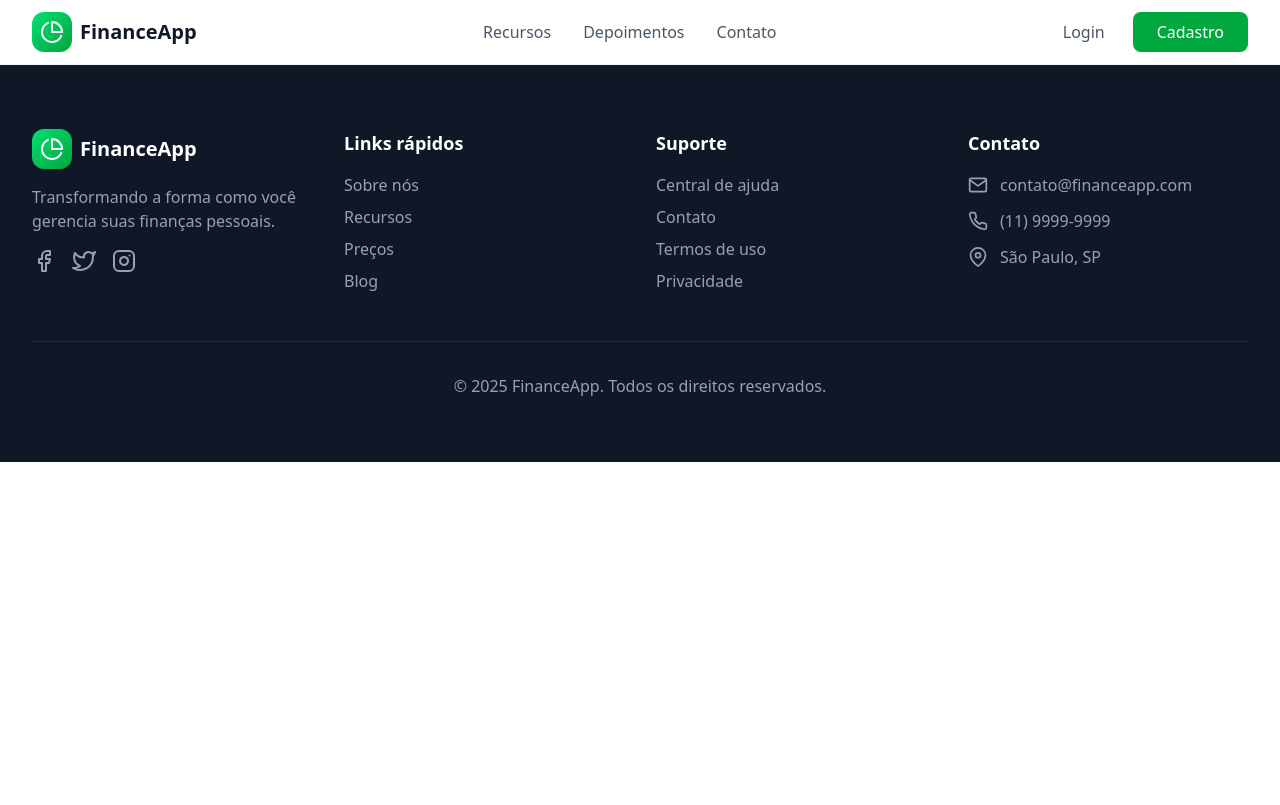
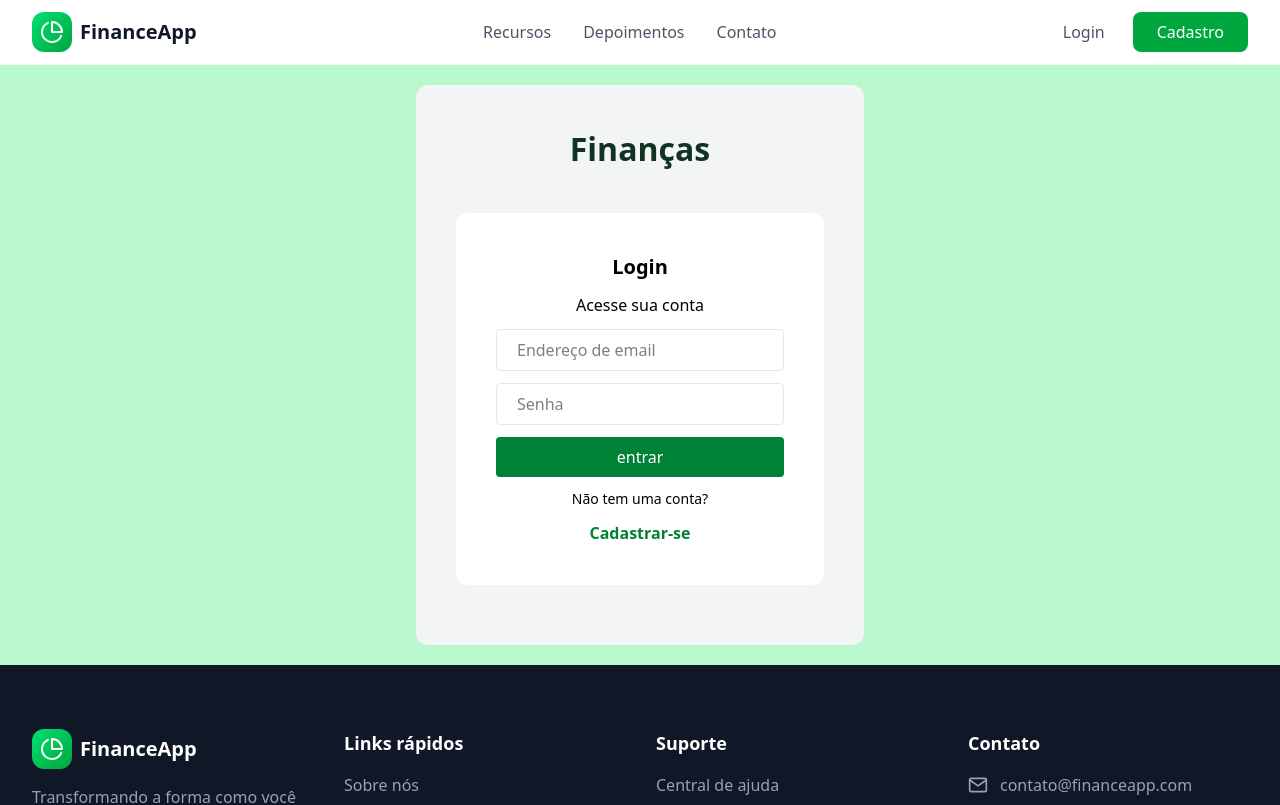
Before and after one commit to ikarofreitas/Finper, a React (Vite) app: page /login in a window 1280 px wide. Shown: the top 805 px of the page. Built offline with nearby package versions, Linux system fonts and the light colour scheme.

Commit message:
Pagina de registro e login feita

```diff
--- a/src/pages/LoginPage.jsx
+++ b/src/pages/LoginPage.jsx
@@ -1,10 +1,88 @@
-import { useState, useEffect } from "react";
-import { useForm } from "react-hook-form";
+import { useState, useEffect, Fragment } from "react";
+import { set, useForm } from "react-hook-form";
+import { useNavigate } from "react-router-dom";
 
 
-export default function LoginPage(){
+export default function RegisterPage(){
 
+    const [email, setEmail] = useState('');
+    const [password, setPassword] = useState('');
+    const [error, setError] = useState('');
+    const navigate = useNavigate();
+
+    const onChangeHandle = (event) => {
+        const {name,value} = event.target;
+        if (name === 'email') {
+            setEmail(value);
+        }
+        if (name === 'password') {
+            setPassword(value);
+        }
+
+    }
+    const onSubmitHandle = (event) =>  {
+        event.preventDefault();
+        if (!email || !password) {
+            setError('preenche ai bro');
+        } else {
+            console.log ('data sent ', {email, password});
+            setError('');
+            setEmail('');
+            setPassword('');
+            navigate('/');
+        }
+    }
     return(
-        <></>
+        <>
+        <div className="bg-green-200 p-5">
+            <div className=" max-w-md bg-gray-100 p-10 mx-auto rounded-xl"
+            >
+                <section className="flex justify-center">
+                    <h1 className="text-[2rem] font-bold text-[#113322]"
+                    >Finanças</h1>
+                </section>
+                <form
+                    onSubmit={onSubmitHandle}
+                    className="max-w-sm mx-auto mb-5 mt-10 p-10 bg-white flex flex-col gap-3 rounded-xl">
+                    <h1
+                    className="text-center font-bold text-xl"
+                    >Login</h1>
+                    <h5 className="text-center"
+                    >Acesse sua conta</h5>
+                    <input type="text"
+                        name="email"
+                        value={email}
+                        placeholder="Endereço de email"
+                        onChange={onChangeHandle}
+                        className="border-1 border-gray-200 rounded-sm px-5 py-2 focus:outline-none focus:ring-2 focus:ring-green-700 "
+                    />
+
+                    <input type="password"
+                        name="password"
+                        value={password}
+                        placeholder="Senha"
+                        onChange={onChangeHandle}
+                        className="border-1 border-gray-200 rounded-sm px-5 py-2 focus:outline-none focus:ring-2 focus:ring-green-700 "
+                    />
+
+                    <button
+                        className="bg-green-700 hover:bg-green-800 transition-colors rounded-sm px-5 py-2 text-white text-center cursor-pointer"
+                        type="submit"
+                        >entrar</button>
+
+                    <p className="text-center text-sm"
+                >   Não tem uma conta?</p>
+                    <button
+                        type="button"
+                        className="font-bold text-green-700 cursor-pointer hover:text-green-800"
+                        onClick={() => navigate('/register')}
+                        >Cadastrar-se
+                    </button>
+                    {error && <p className="text-center text-red-600">Preencha todos os campos antes de continuar!</p>}
+
+                </form>
+            </div>
+        </div>
+        </>
     )
 }
--- a/src/pages/RegisterPage.jsx
+++ b/src/pages/RegisterPage.jsx
@@ -1,11 +1,102 @@
-import { useState, useEffect } from "react";
-import { useForm } from "react-hook-form";
+import { useState, useEffect, Fragment } from "react";
+import { set, useForm } from "react-hook-form";
+import { useNavigate } from "react-router-dom";
 
 
 export default function RegisterPage(){
 
+    const [fullname, setFullname] = useState('');
+    const [email, setEmail] = useState('');
+    const [password, setPassword] = useState('');
+    const [error, setError] = useState('');
+    const navigate = useNavigate();
+
+    const onChangeHandle = (event) => {
+        const {name,value} = event.target;
+        if (name === 'fullname') {
+            setFullname(value);
+        }
+        if (name === 'email') {
+            setEmail(value);
+        }
+        if (name === 'password') {
+            setPassword(value);
+        }
+
+    }
+    const onSubmitHandle = (event) =>  {
+        event.preventDefault();
+        if (!fullname || !email || !password) {
+            setError('preencha os campos');
+        } else {
+            console.log ('data sent ', {fullname, email, password});
+            setError('');
+            setFullname('');
+            setEmail('');
+            setPassword('');
+            navigate('/login');
+        }
+    }
     return(
         <>
+        <div className="bg-green-200 p-5">
+            <div className=" max-w-md bg-gray-100 p-10 mx-auto rounded-xl"
+            >
+                <section className="flex justify-center">
+                    <h1 className="text-[2rem] font-bold text-[#113322]"
+                    >Finanças</h1>
+                </section>
+                <form
+                    onSubmit={onSubmitHandle}
+                    className="max-w-sm mx-auto mb-5 mt-10 p-10 bg-white flex flex-col gap-3 rounded-xl">
+                    <h1
+                    className="text-center font-bold text-xl"
+                    >Cadastrar-se</h1>
+                    <h5 className="text-center"
+                    >Crie sua conta</h5>
+                    <input
+                        type="text"
+                        name="fullname"
+                        value={fullname}
+                        placeholder="Nome completo"
+                        onChange={onChangeHandle}
+                        className="border-1 border-gray-200 rounded-sm px-5 py-2 focus:outline-none focus:ring-2 focus:ring-green-700 "
+                    />
+
+                    <input type="text"
+                        name="email"
+                        value={email}
+                        placeholder="Endereço de email"
+                        onChange={onChangeHandle}
+                        className="border-1 border-gray-200 rounded-sm px-5 py-2 focus:outline-none focus:ring-2 focus:ring-green-700 "
+                    />
+
+                    <input type="password"
+                        name="password"
+                        value={password}
+                        placeholder="Senha"
+                        onChange={onChangeHandle}
+                        className="border-1 border-gray-200 rounded-sm px-5 py-2 focus:outline-none focus:ring-2 focus:ring-green-700 "
+                    />
+
+                    <button
+                        className="bg-green-700 hover:bg-green-800 transition-colors rounded-sm px-5 py-2 text-white text-center cursor-pointer"
+                        type="submit"
+                        >Sign in</button>
+
+                    <p className="text-center text-sm"
+                    >Já tem uma conta?</p>
+                    <button
+                        type="button"
+                        className="font-bold text-green-700 cursor-pointer hover:text-green-800"
+                        onClick={() => navigate('/login')}
+                        >   faça login
+                    </button>
+                    {error && <p className="text-center text-red-600">Preencha todos os campos antes de continuar!</p>}
+
+                </form>
+            </div>
+        </div>
         </>
     )
 }
```
